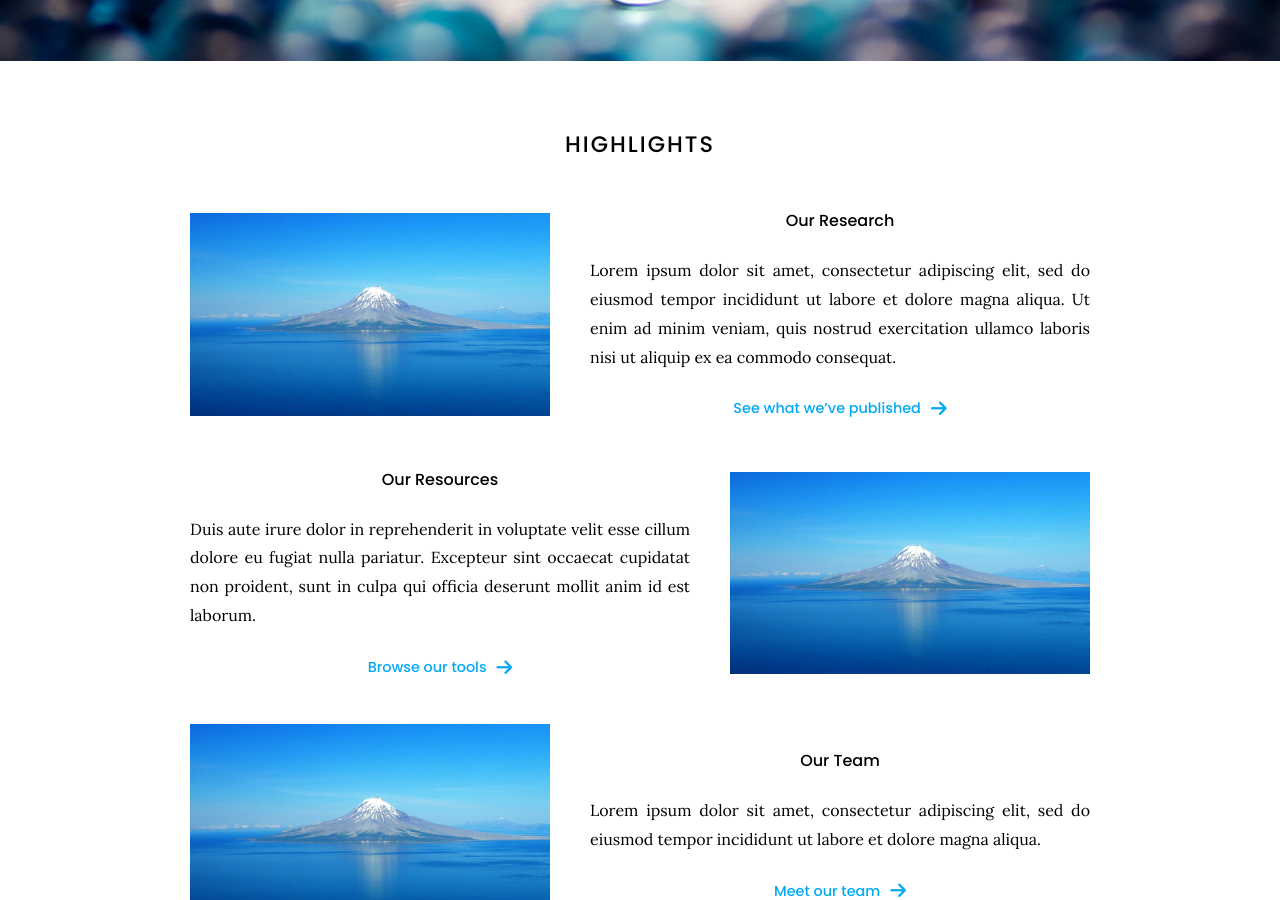
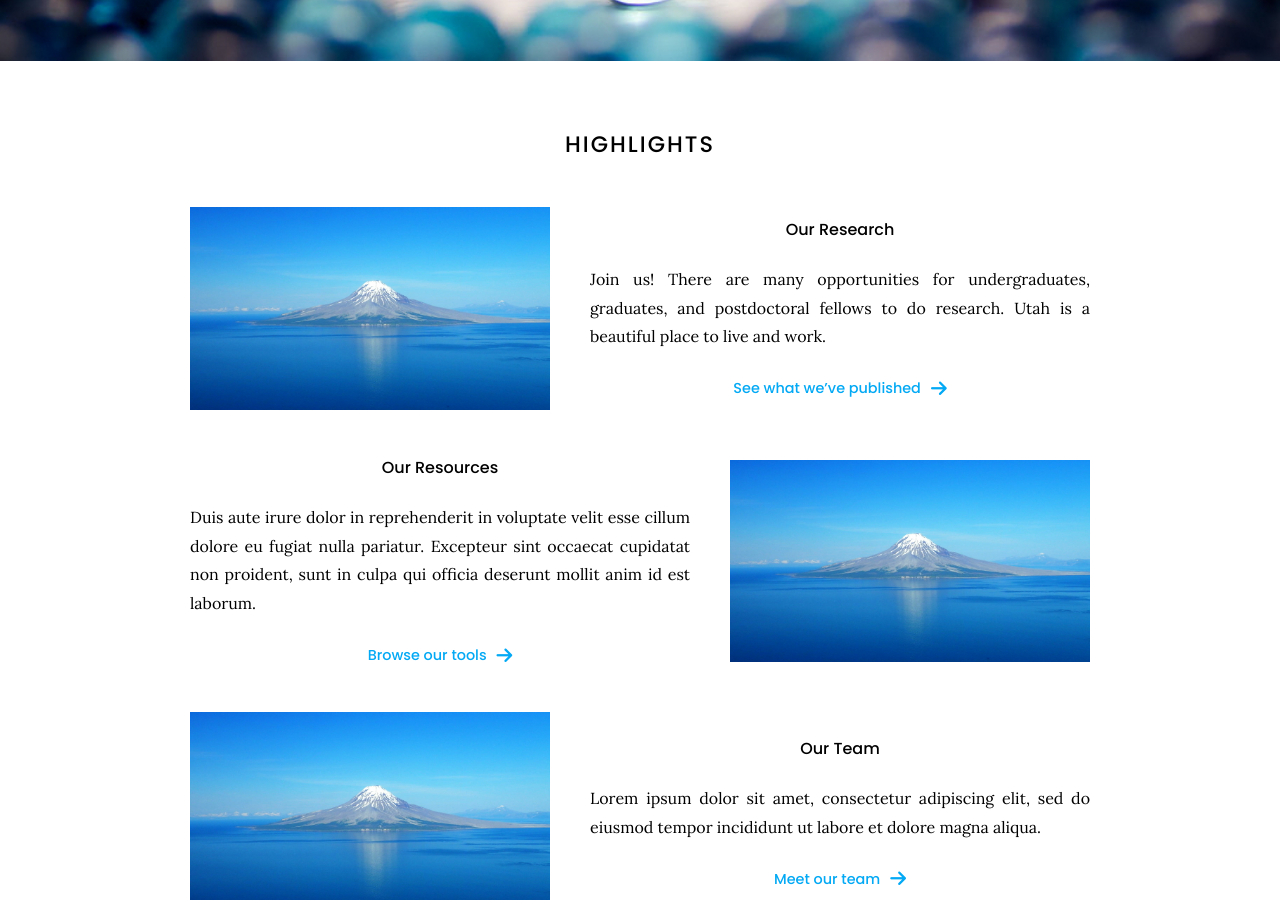
Before and after one commit to ksw9/ksw9.github.io, a Jekyll site: the page built from index.md, in a window 1280 px wide and 900 px high, scrolled down 649 px. Built offline with Jekyll 4.4.1, drawn with Linux system fonts in a browser that asks for light colours.

Commit message:
title page

```diff
--- a/index.md
+++ b/index.md
@@ -34,8 +34,7 @@ Pathogen evolution | epidemiology | environmental change group
 # Highlights
 
 {% capture text %}
-Lorem ipsum dolor sit amet, consectetur adipiscing elit, sed do eiusmod tempor incididunt ut labore et dolore magna aliqua.
-Ut enim ad minim veniam, quis nostrud exercitation ullamco laboris nisi ut aliquip ex ea commodo consequat.
+Join us! There are many opportunities for undergraduates, graduates, and postdoctoral fellows to do research. Utah is a beautiful place to live and work.
 
 {%
   include link.html
```
